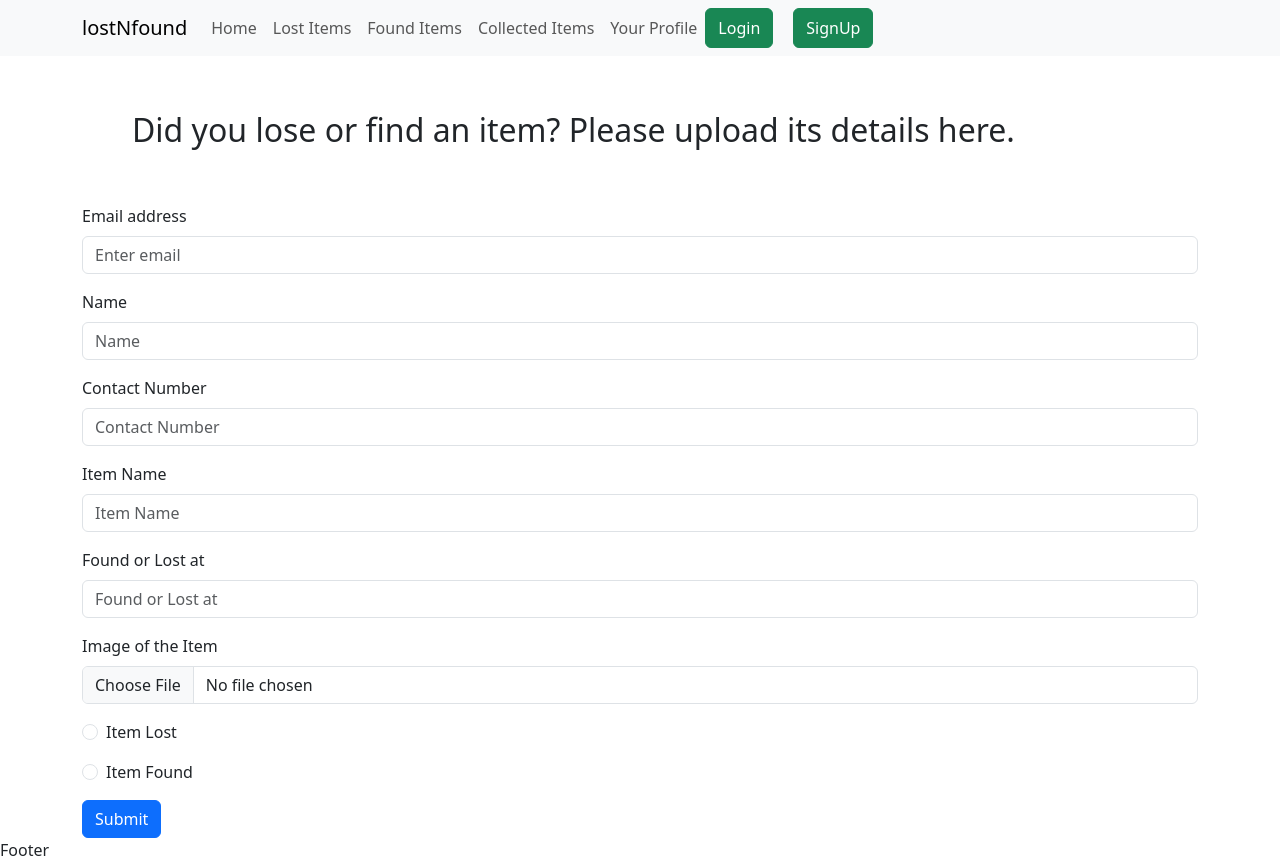
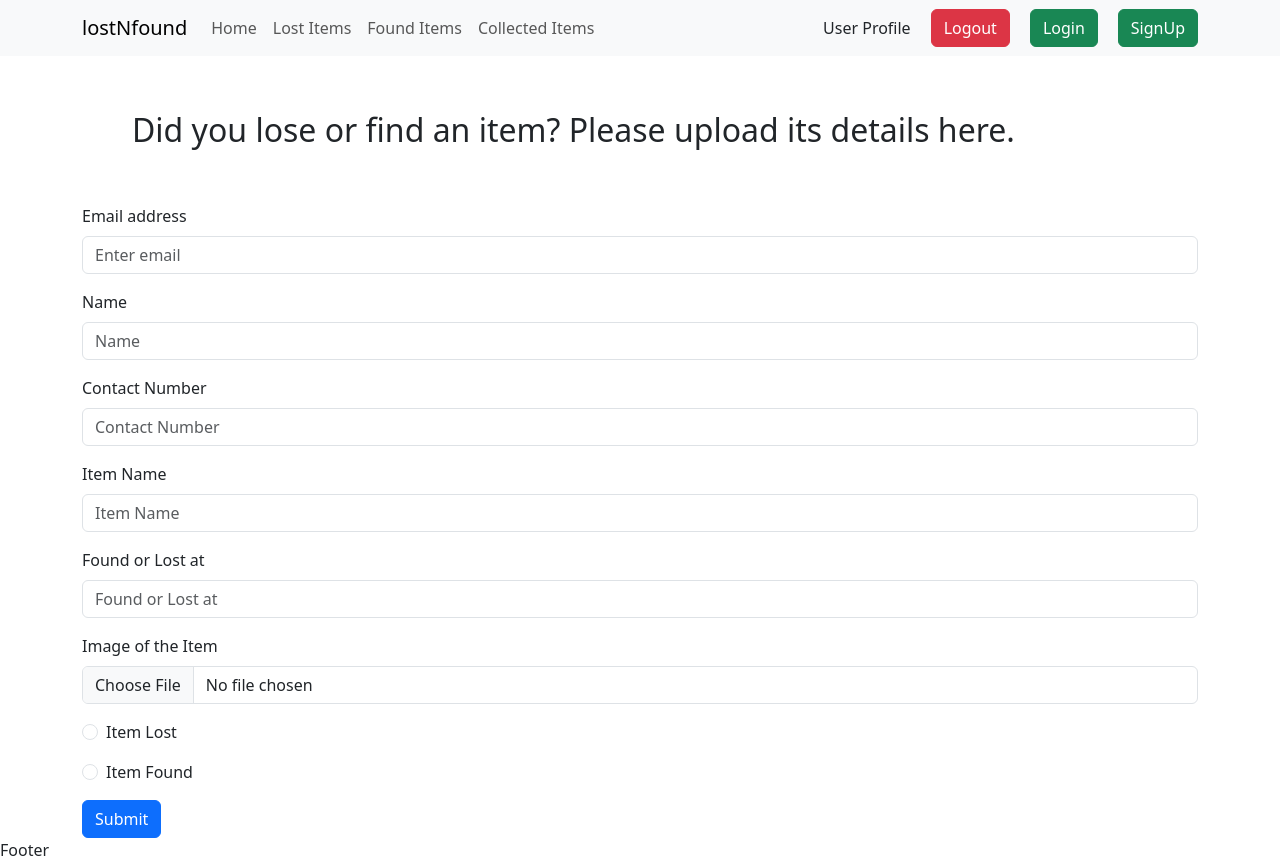
Before and after one commit to Dhanushdevireddy/Lost-and-Found-Portal, a React (Create React App) app: page / in a window 1280 px wide. Built offline with nearby package versions, Linux system fonts and the light colour scheme.

Commit message:
Updated Navigation bar

```diff
--- a/src/components/NavigationBar.js
+++ b/src/components/NavigationBar.js
@@ -24,12 +24,13 @@ export default function NavigationBar() {
               <Nav.Link href="/itemsLost">Lost Items</Nav.Link>
               <Nav.Link href="/itemsFound">Found Items</Nav.Link>
               <Nav.Link href="/itemsCollected">Collected Items</Nav.Link>
-              <Nav.Link href="/userProfile">Your Profile</Nav.Link>
-              <Button variant="success" style={{"margin-right":"20px"}}type="submit" onClick={()=>{setLoginView(true)}}>Login</Button>
+            </Nav>
+            <Nav.Link href="/userProfile">User Profile</Nav.Link>
+            <Button variant="danger" style={{"margin-left":"20px"}} type="submit">Logout</Button>
+            <Button variant="success" style={{"margin-right":"20px","margin-left":"20px"}} type="submit" onClick={()=>{setLoginView(true)}}>Login</Button>
               {loginView? <Modal onClose={()=>{setLoginView(false)}}><Login/></Modal>:null}
               <Button variant="success" type="submit" onClick={()=>{setSignupView(true)}}>SignUp</Button>
               {signupView? <Modal onClose={()=>{setSignupView(false)}}><SignUp/></Modal>:null}
-            </Nav>
           </Navbar.Collapse>
         </Container>
       </Navbar>
```
